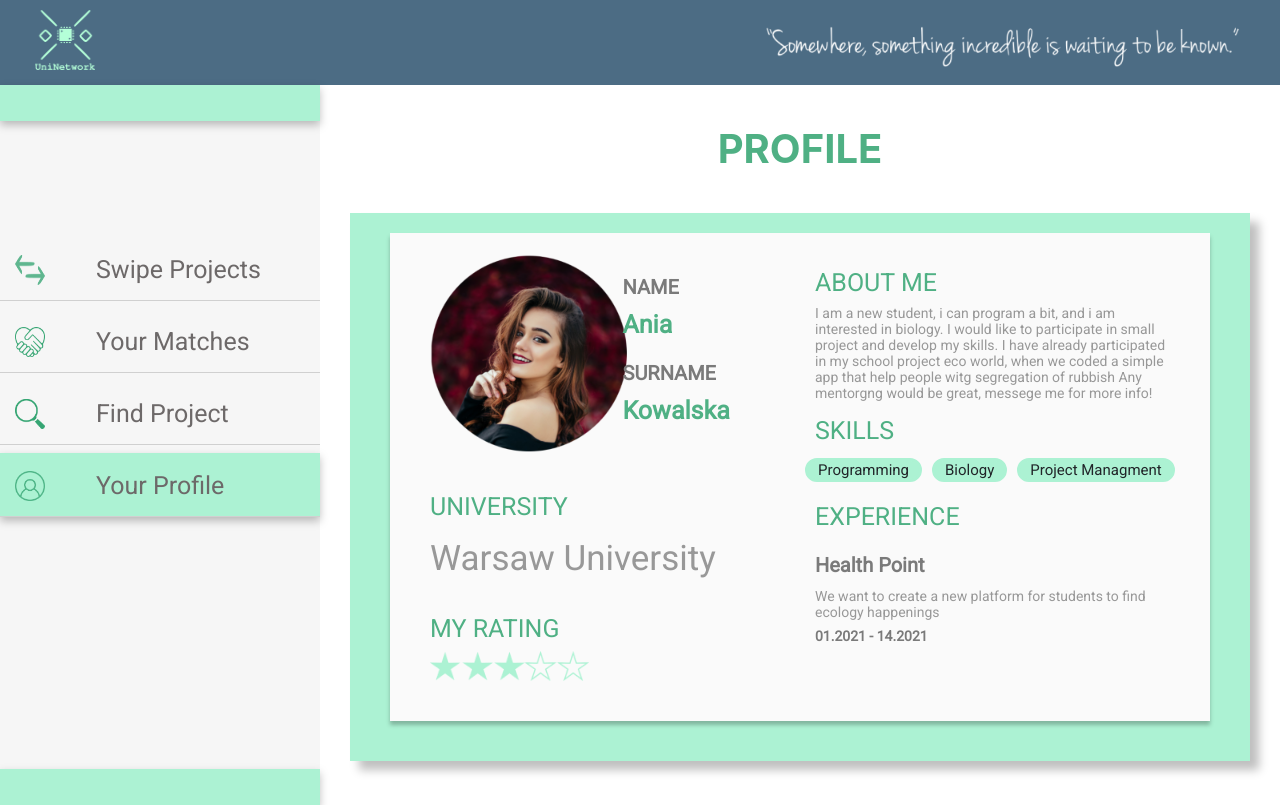
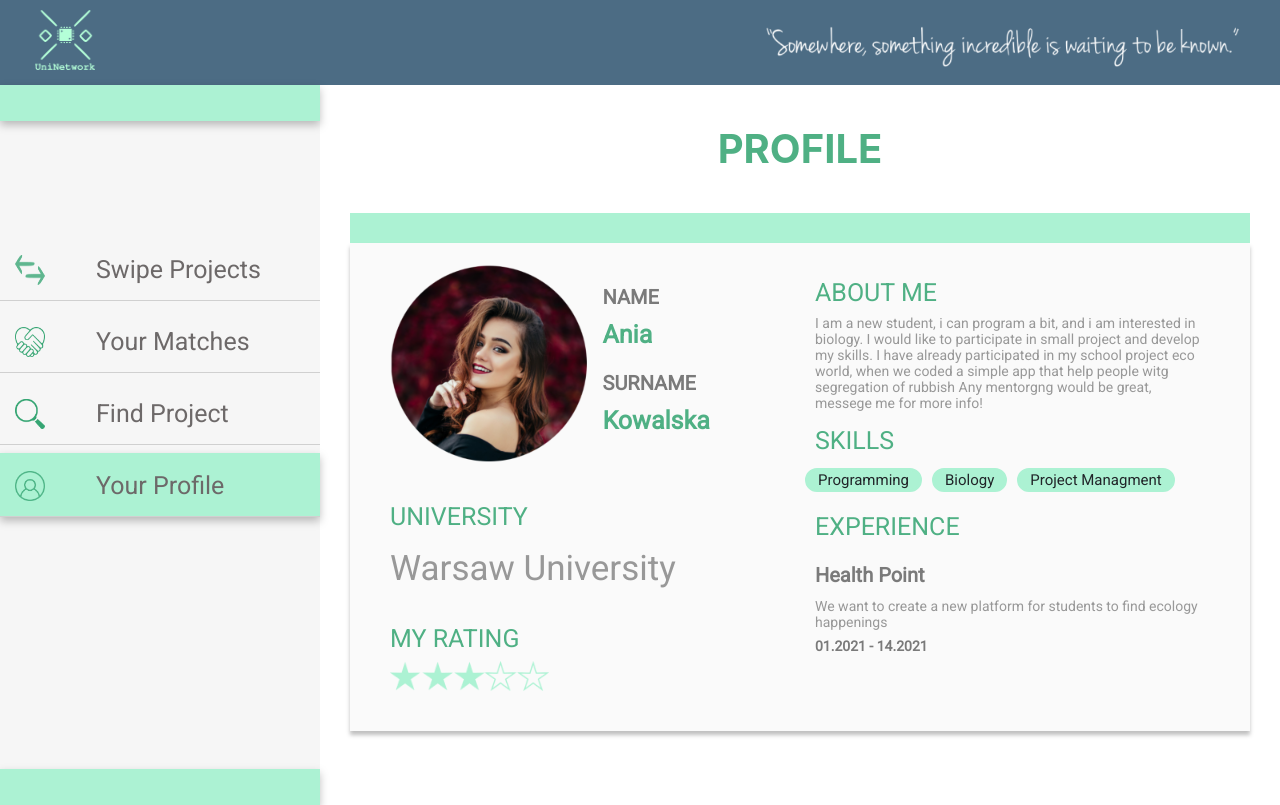
Before and after one commit to KrukowskiJ/EDUHACK2021---UniNetwork, a React (Create React App) app: page /demo/profile in a window 1280 px wide. Built offline with nearby package versions, Linux system fonts and the light colour scheme.

Commit message:
profile fix

```diff
--- a/src/views/Profile.js
+++ b/src/views/Profile.js
@@ -73,9 +73,9 @@ const GreenLine = styled.div`
   background-color: #acf2d3;
   border-top: none;
   height: 90%;
-  box-shadow: 9px 9px 9px rgba(0, 0, 0, 0.25);
-  padding: 40px;
-  padding-top: 20px;
+  /* box-shadow: 9px 9px 9px rgba(0, 0, 0, 0.25); */
+  /* padding: 40px; */
+  padding-top: 30px;
   margin-bottom: 5px;
 `;
 
```
